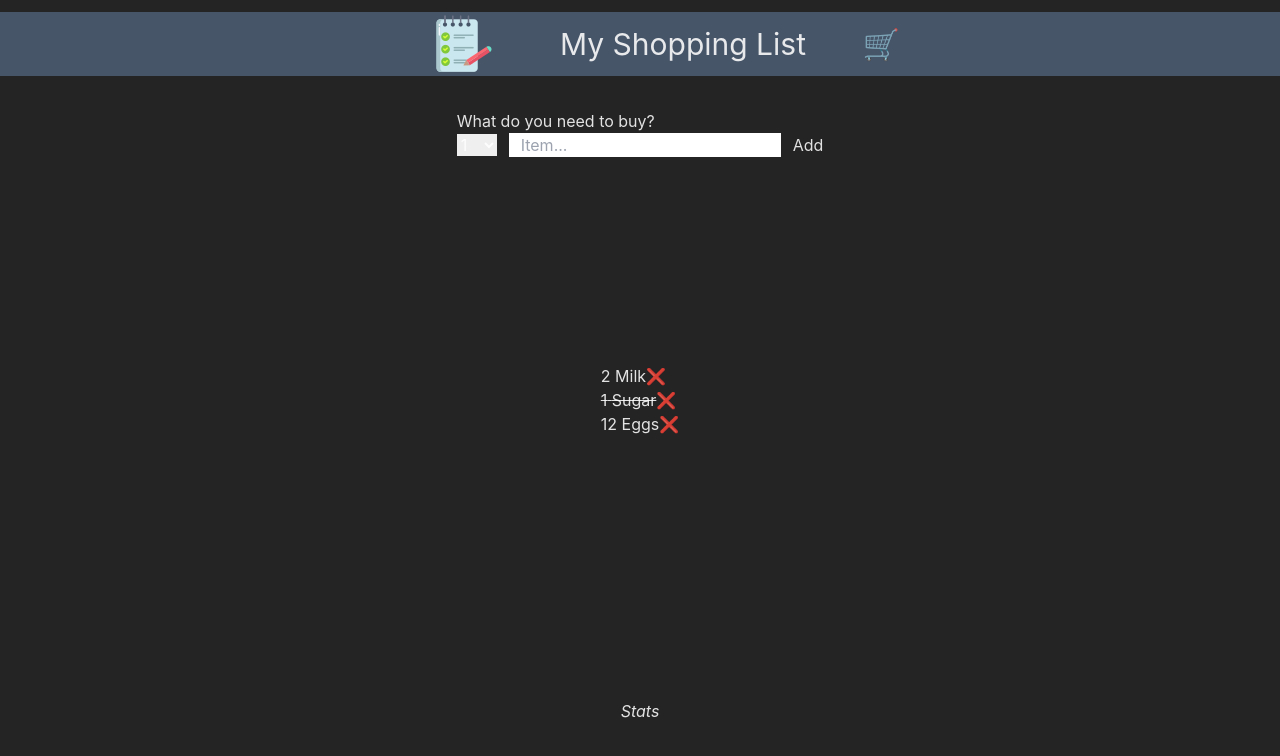
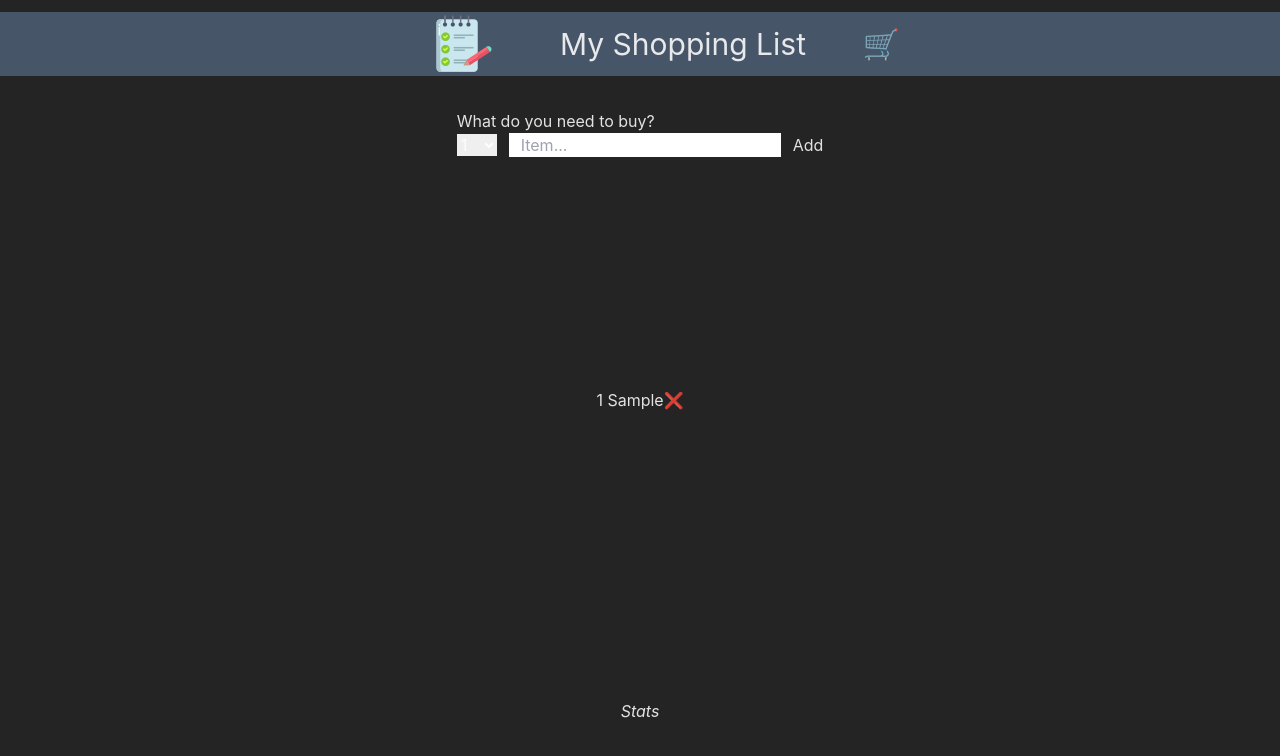
Before and after one commit to PerikK/shopping_list, a React (Vite) app: page / in a window 1280 px wide. Both pictures are taken after typing "Sample" into the empty fields and a click on the button "Add". Shown: the top 756 px of the page. Built offline with nearby package versions, Linux system fonts and the light colour scheme.

Commit message:
add -addItem -deleteItem functionalities -removed dummy data

```diff
--- a/src/App.jsx
+++ b/src/App.jsx
@@ -3,15 +3,25 @@ import Logo from './components/Logo.jsx'
 import Form from './components/Form.jsx'
 import List from './components/List.jsx'
 import Stats from './components/Stats.jsx'
+import { useState } from 'react'
 
 export default function App() {
+  const [items, setItems] = useState([])
+
+const handleAddItems = (item) => {
+	setItems((items) => [...items, item])
+}
+
+  const handleDeleteItem = (id) => {
+    setItems((items) => items.filter((item) => item.id !== id))
+  }
 
 	return (
 		<>
 			<div className='display grid grid-rows-[1fr_1fr_5fr_2fr] min-w-screen min-h-screen  place-items-center my-0 py-0'>
 				<Logo />
-        <Form />
-        <List />
+				<Form onAddItems={handleAddItems} />
+				<List items={items} onDeleteItem={handleDeleteItem} />
 				<Stats />
 			</div>
 		</>
--- a/src/components/Form.jsx
+++ b/src/components/Form.jsx
@@ -1,18 +1,22 @@
 import { useState } from 'react'
 
-export default function Form() {
+export default function Form({onAddItems}) {
     const [itemName, setItemName] = useState('')
     const [qty, setQty] = useState(1)
 
-    function handleSubmit(e) {
+
+    const handleSubmit =(e) => {
         e.preventDefault()
+        if (!itemName) return
 
-        if(!itemName) return
-        const newItem = { id: Date.now(), itemName: itemName, qty, inCart: false }
+        const newItem = { id: Date.now(), itemName, qty, inCart: false }
+
+        onAddItems(newItem)
 
         setItemName('')
         setQty(1)
     }
+
 
     return (
         <>
--- a/src/components/Item.jsx
+++ b/src/components/Item.jsx
@@ -1,11 +1,15 @@
-export default function Item({item}) {
+export default function Item({ item, onDeleteItem }) {
 	return (
 		<>
 			<li>
-                <span style={{textDecoration: item.inCart ? "line-through" : "none"}}>
+				<span
+					style={{
+						textDecoration: item.inCart ? 'line-through' : 'none',
+					}}
+				>
 					{item.qty} {item.itemName}
 				</span>
-                <button>❌</button>
+				<button onClick={() => onDeleteItem(item.id)}>❌</button>
 			</li>
 		</>
 	)
--- a/src/components/List.jsx
+++ b/src/components/List.jsx
@@ -1,16 +1,15 @@
 import Item from './Item'
 
-const initialItems = [
-  { id: 1, itemName: "Milk", qty: 2, inCart: false },
-  { id: 2, itemName: "Sugar", qty: 1, inCart: true },
-  { id: 3, itemName: "Eggs", qty: 12, inCart: false },
-];
-export default function List() {
+export default function List({ items, onDeleteItem }) {
 	return (
 		<div>
 			<ul>
-                {initialItems.map((item) => (
-                    <Item key={item.id} item={item} />
+				{items?.map((item) => (
+					<Item
+						key={item.id}
+						item={item}
+						onDeleteItem={onDeleteItem}
+					/>
 				))}
 			</ul>
 		</div>
```
Lines whose indentation alone changed are shown as unchanged.
